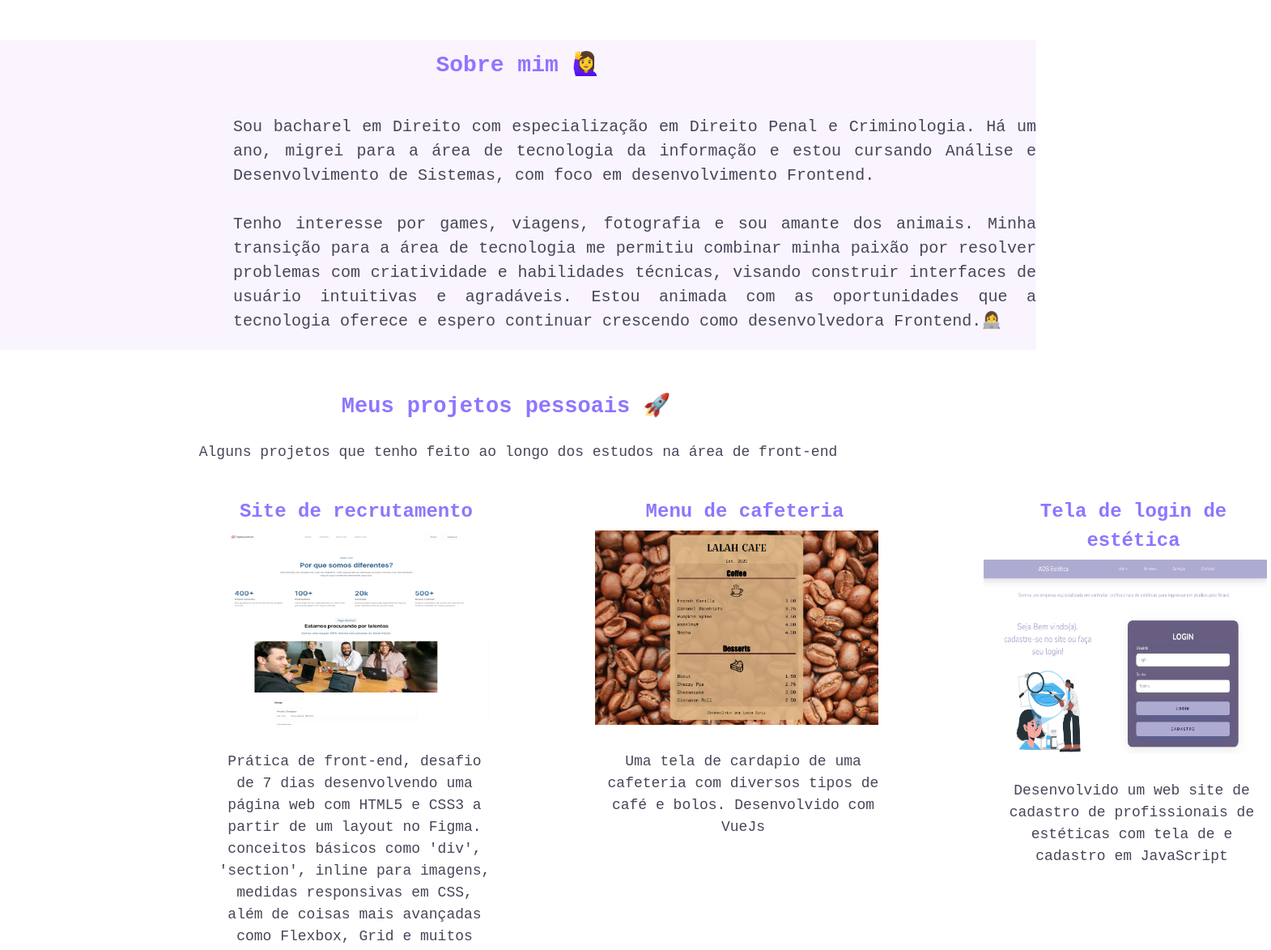
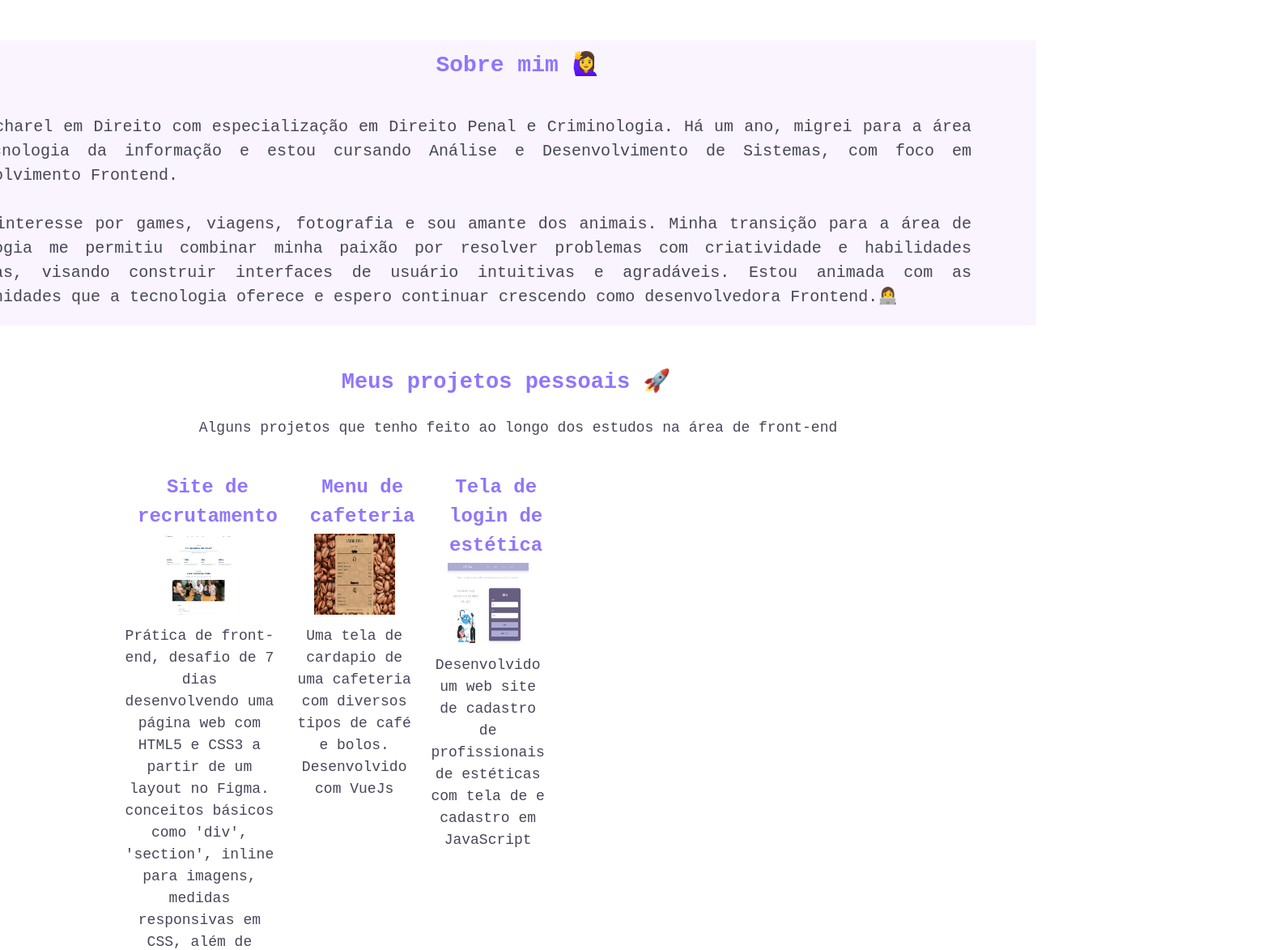
Before and after one commit to santosdlaysa/Portfolio-oficial, a React (Create React App) app: page / in a window 1280 px wide. Shown: the part 660-1833 px from the top of the page at 81% size, 1570 px wide, since content can reach past the window. Built offline with nearby package versions, Linux system fonts and the light colour scheme.

Commit message:
css alterado

```diff
--- a/src/index.module.css
+++ b/src/index.module.css
@@ -201,6 +201,7 @@
   display: flex;
   margin-top: 10px;
   align-items: center;
+  width: 80%;
 }
 
 .h2sobre {
@@ -250,19 +251,18 @@
 }
 
 .telas {
-    width: 350px;
     height: 240px;
     padding: 0;
     align-items: center;
-    margin: 5px;
+    margin: 0.2rem;
 }
 
 .portfolio_description{
-  margin-left: 1rem;
+  margin: 0;
 }
 .section_container_1 {
   align-items: center;
-  margin-left: 120px;
+  margin-left: 20px;
 
 }
 .Contatos {
@@ -357,7 +357,7 @@
     width: 200px;
     margin: 1rem;
   }
-  #tecnologias {
+  .tecnologias {
     flex-direction: column;
     align-items: center;
     margin: 0 1rem;
@@ -365,14 +365,13 @@
   }
   .projetos {
     align-items: center;
+
   }
 
 
   .container_project{
-    flex-direction: column;
-    align-items: center;
-    margin-left: 10px;
-    display: flex;
+    width: auto;
+    margin-left: -8rem;
   }
 
   .portfolio-img {
@@ -415,11 +414,12 @@
 
   .telas{
     width: 500px;
-    margin: 1rem;
+    margin: 2rem;
   }
 
   .portfolio-img{
     flex-direction: column;
+
   }
 
   .Contatos{
@@ -439,30 +439,34 @@
   }
 }
 
-@media screen and (max-width: 1200px) {
+@media screen and (max-width: 1300px) {
   .body {
     margin: 0;
     align-items: center;
   }
 
-  #sobre {
+  .sobre {
     flex-direction: column;
     align-items: center;
+    margin: auto;
   }
 
-  .container_project{
-    width: auto;
-    margin-left: -8rem;
+  .conteudoSobre {
+    flex-direction: column;
+    align-items: center;
+    margin-left: -6rem;
+    width: 80%;
   }
 
   .telas {
-    width: auto;
-    margin-left: 2rem;
     align-items: center;
+    width: 100px;
+    height: 100px;
 
   }
-  #contatos {
+  .contatos {
     margin-top: 75rem;
   }
 
+
 }
```
